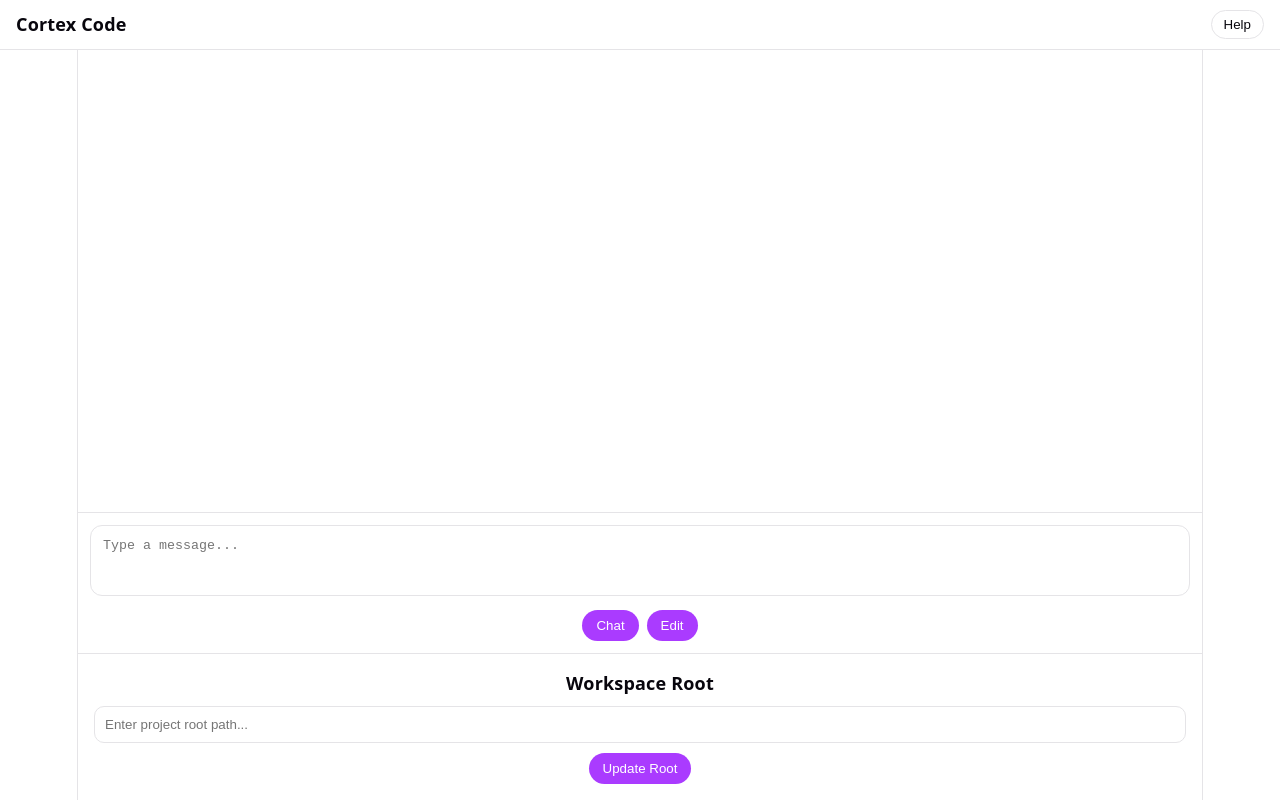
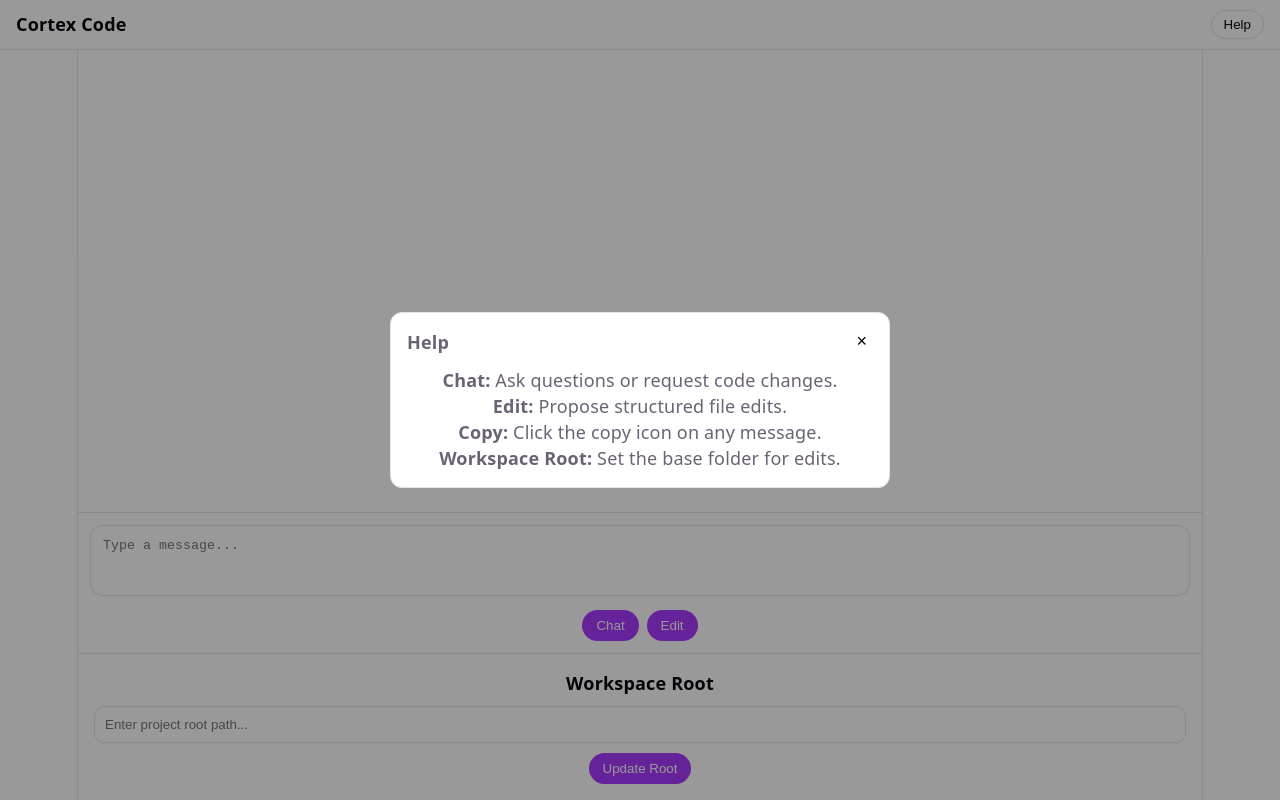
Before and after one commit to BrendanMWong/Cortex-Code, a React app in the folder frontend/: page / in a window 1280 px wide. Both pictures are taken after a click on the button "Help". Built offline with nearby package versions, Linux system fonts and the light colour scheme; the HTML template or start-up script is replaced by a standard one.

Commit message:
add help button

```diff
--- a/frontend/src/App.css
+++ b/frontend/src/App.css
@@ -383,3 +383,36 @@ textarea,
   box-sizing: border-box;
   max-width: 100%;
 }
+
+.helpOverlay {
+  position: fixed;
+  inset: 0;
+  background: rgba(0,0,0,0.4);
+  display: flex;
+  justify-content: center;
+  align-items: center;
+  z-index: 2000;
+}
+
+.helpModal {
+  width: 90%;
+  max-width: 500px;
+  background: var(--bg);
+  border: 1px solid var(--border);
+  border-radius: 12px;
+  padding: 16px;
+}
+
+.helpHeader {
+  display: flex;
+  justify-content: space-between;
+  font-weight: 600;
+  margin-bottom: 12px;
+}
+
+.closeBtn {
+  background: none;
+  border: none;
+  font-size: 18px;
+  cursor: pointer;
+}
--- a/frontend/src/App.jsx
+++ b/frontend/src/App.jsx
@@ -13,8 +13,8 @@ function App() {
   const [isLoading, setIsLoading] = useState(false)
   const [error, setError] = useState(null)
 
-  // NEW: track copied message
   const [copiedIndex, setCopiedIndex] = useState(null)
+  const [showHelp, setShowHelp] = useState(false)
 
   const chatEndRef = useRef(null)
 
@@ -114,7 +114,6 @@ function App() {
     }])
   }
 
-  // NEW: copy handler
   async function handleCopy(text, index) {
     try {
       await navigator.clipboard.writeText(text)
@@ -153,11 +152,30 @@ function App() {
         </div>
 
         <div className="headerRight">
-          <button className="helpBtn" onClick={() => alert("Help goes here")}>
+          <button className="helpBtn" onClick={() => setShowHelp(true)}>
             Help
           </button>
         </div>
       </div>
+
+      {/* HELP MODAL */}
+      {showHelp && (
+        <div className="helpOverlay" onClick={() => setShowHelp(false)}>
+          <div className="helpModal" onClick={(e) => e.stopPropagation()}>
+            <div className="helpHeader">
+              <span>Help</span>
+              <button className="closeBtn" onClick={() => setShowHelp(false)}>×</button>
+            </div>
+
+            <div>
+              <p><strong>Chat:</strong> Ask questions or request code changes.</p>
+              <p><strong>Edit:</strong> Propose structured file edits.</p>
+              <p><strong>Copy:</strong> Click the copy icon on any message.</p>
+              <p><strong>Workspace Root:</strong> Set the base folder for edits.</p>
+            </div>
+          </div>
+        </div>
+      )}
 
       {/* CHAT STREAM */}
       <div className="chatStream">
```
